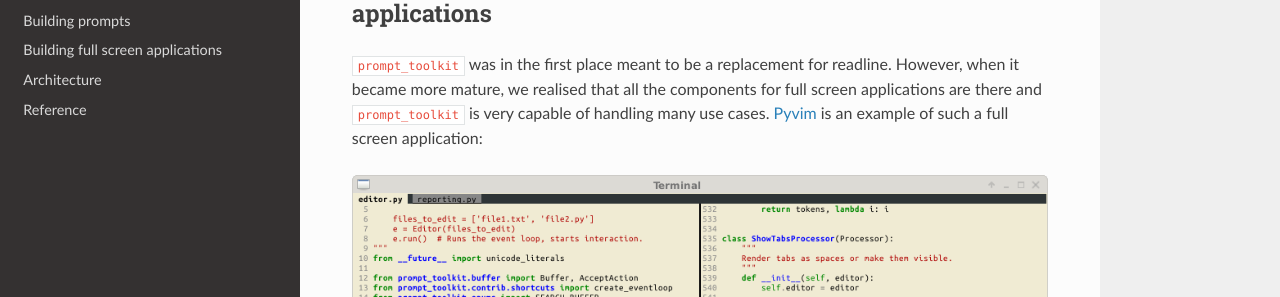
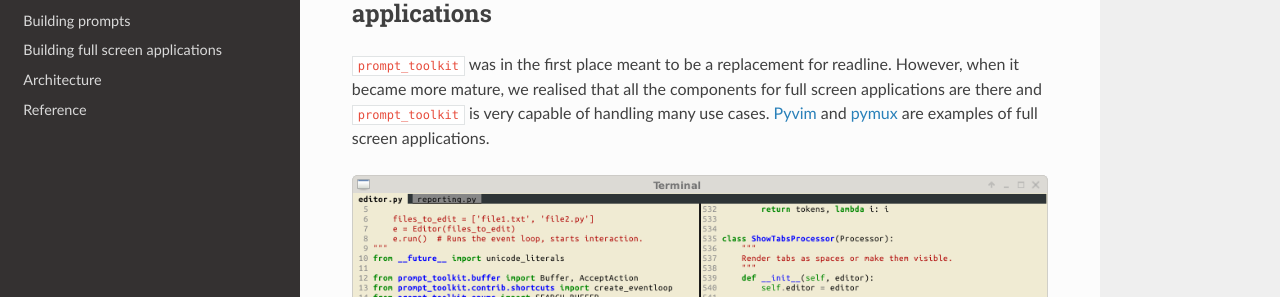
Before and after one commit to dbcli/pgcli, a Sphinx documentation site: the page built from docs/index.rst, in a window 1280 px wide and 900 px high, scrolled down 737 px. Shown: the part 154-451 px from the top of the window. Built offline with Sphinx 7.4.7 and the Read the Docs theme 2.0.0, drawn with Linux system fonts in a browser that asks for light colours; some of the changed text lies outside the part shown.

Commit message:
Added pymux screenshot to the gallery.

```diff
--- a/docs/index.rst
+++ b/docs/index.rst
@@ -42,8 +42,9 @@
 readline. However, when it became more mature, we realised that all the
 components for full screen applications are there and ``prompt_toolkit`` is
 very capable of handling many use cases. `Pyvim
-<http://github.com/jonathanslenders/pyvim>`_ is an example of such a full
-screen application:
+<http://github.com/jonathanslenders/pyvim>`_ and `pymux
+<http://github.com/jonathanslenders/pymux>`_ are examples of full screen
+applications.
 
 .. image:: images/pyvim.png
 
--- a/docs/pages/gallery.rst
+++ b/docs/pages/gallery.rst
@@ -24,3 +24,9 @@
 ^^^^^^^^^^^^^^^^^^
 
 .. image:: ../images/pyvim.png
+
+
+Pymux, a terminal multiplexer (like tmux) in Python
+^^^^^^^^^^^^^^^^^^^^^^^^^^^^^^^^^^^^^^^^^^^^^^^^^^^
+
+.. image:: ../images/pymux.png
```
Also changed, not shown: docs/images/pymux.png (added).
